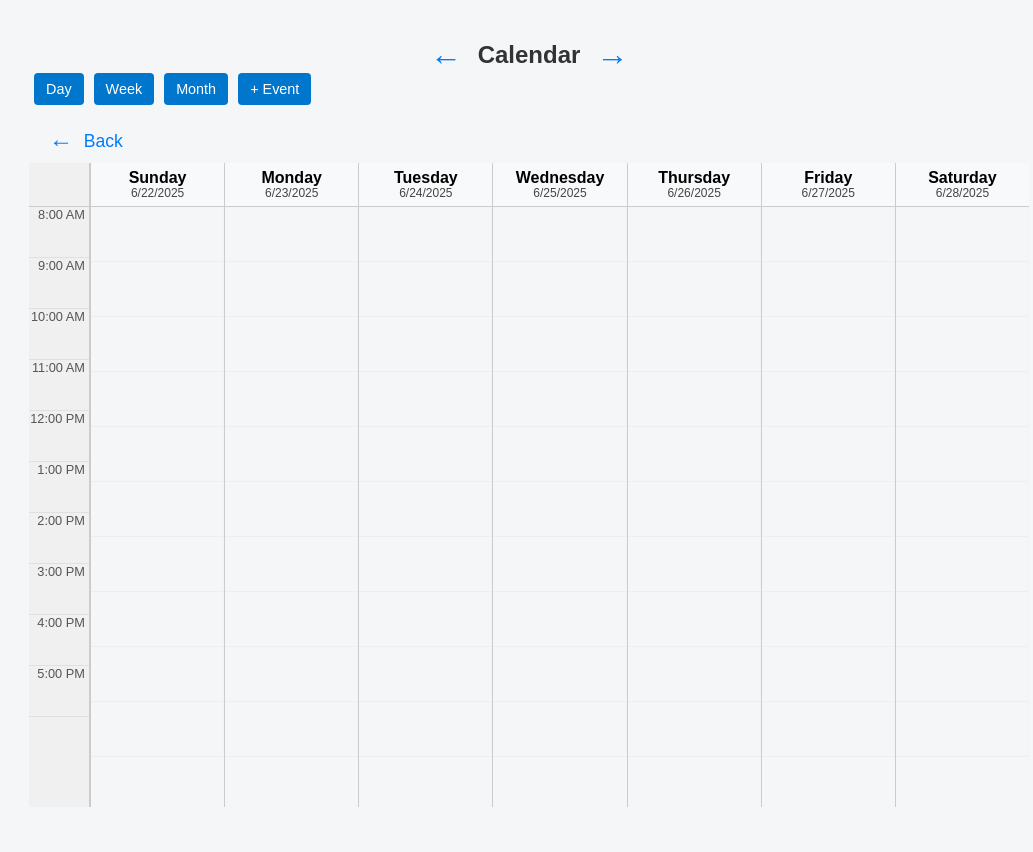
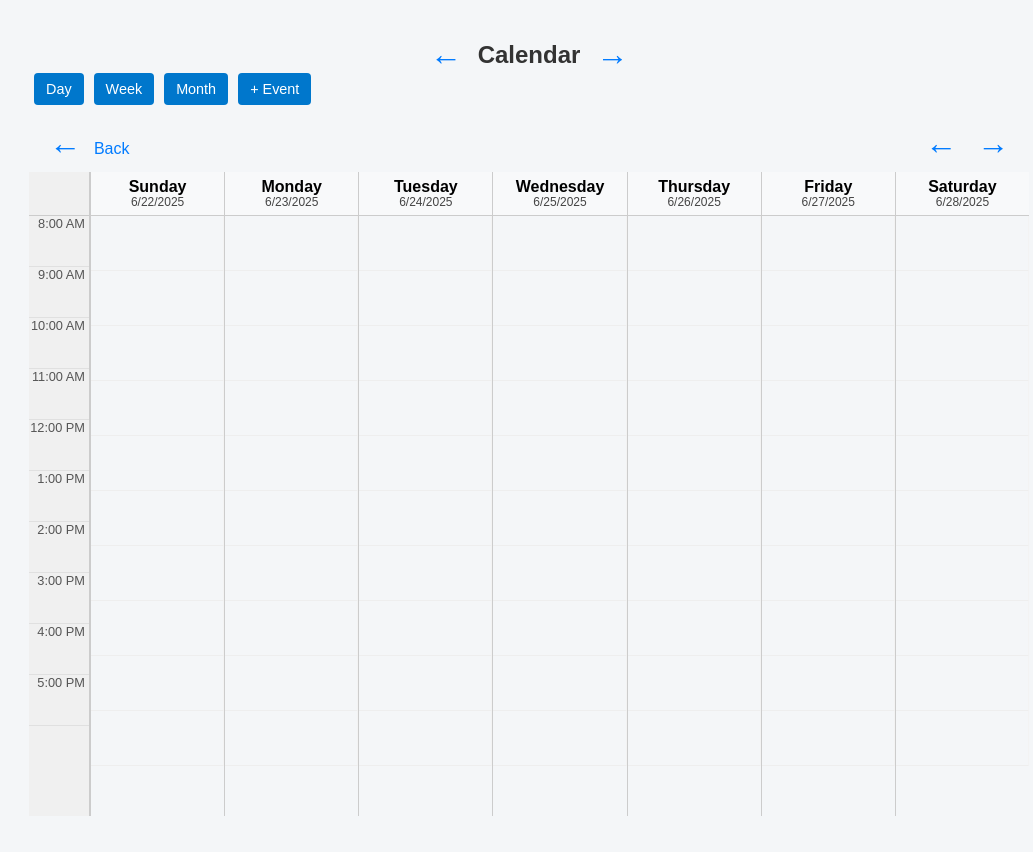
Before and after one commit to JMaraglia/crumb-v3, a React (Vite) app: page /calendar in a window 1280 px wide. Shown: the whole page, without its empty margins (111-1144 px from the left). Built offline with nearby package versions, Linux system fonts and the light colour scheme.

Commit message:
EVENTS/BACKBUTTON AND SIDE BUTTONS FIXED

```diff
--- a/src/CalendarPage.css
+++ b/src/CalendarPage.css
@@ -24,6 +24,9 @@
   font-size: 2rem;
   cursor: pointer;
   user-select: none;
+  background: none;
+  border: none;
+  padding: 0;
 }
 
 /* 🔽 KEEPING YOUR ORIGINAL BUTTONS IN CASE YOU REUSE THEM ELSEWHERE */
--- a/src/CalendarPage.jsx
+++ b/src/CalendarPage.jsx
@@ -11,7 +11,6 @@ function MonthView() {
   return <div className="calendar-placeholder">Month View (Coming Soon)</div>;
 }
 
-// 🔁 Fix ReferenceError
 const getStartOfWeek = (date) => {
   const d = new Date(date);
   d.setDate(d.getDate() - d.getDay());
@@ -149,16 +148,12 @@ function CalendarPage({ itinerary }) {
             itinerary={itinerary}
             customEvents={customEvents}
             onEdit={openModalToEdit}
-            onDoubleClick={(day, hour) => {
-              const targetDate = new Date(currentWeekStart);
-              targetDate.setDate(currentWeekStart.getDate() + ['Sunday','Monday','Tuesday','Wednesday','Thursday','Friday','Saturday'].indexOf(day));
-              const formattedDate = targetDate.toISOString().split('T')[0];
-
+            onDoubleClick={(event) => {
               setEventData(prev => ({
                 ...prev,
-                date: formattedDate,
-                time: `${hour}:00`,
-                endTime: `${parseInt(hour) + 1}:00`
+                date: event.date,
+                time: event.time,
+                endTime: `${parseInt(event.time.split(':')[0]) + 1}:00`,
               }));
               setEditingEvent(null);
               setShowAddModal(true);
--- a/src/WeekView.css
+++ b/src/WeekView.css
@@ -8,14 +8,7 @@
   font-family: sans-serif;
 }
 
-/* ✅ NEW: Back Arrow Row (matches other arrows exactly) */
-.week-back-nav {
-  display: flex;
-  align-items: center;
-  padding: 12px 16px 4px;
-  font-size: 1.1rem;
-}
-
+/* Back Arrow and Nav Arrows */
 .back-text {
   margin-left: 4px;
   font-weight: 500;
@@ -37,6 +30,7 @@
   user-select: none;
 }
 
+/* Header */
 .week-header {
   display: flex;
   background-color: #f8f9fa;
@@ -77,6 +71,7 @@
   color: #444;
 }
 
+/* Body */
 .week-body {
   display: flex;
   height: 600px;
@@ -119,6 +114,7 @@
   cursor: pointer; /* ✅ double-click support */
 }
 
+/* Events */
 .event-entry {
   position: absolute;
   left: 2px;
--- a/src/WeekView.jsx
+++ b/src/WeekView.jsx
@@ -18,8 +18,8 @@ function WeekView({ itinerary = {}, customEvents = [], onEdit, onDoubleClick })
   const [weekOffset, setWeekOffset] = useState(0);
 
   const getStartOfWeek = () => {
-    const base = new Date(2025, 5, 22);
-    base.setDate(base.getDate() + weekOffset * 7);
+    const base = new Date();
+    base.setDate(base.getDate() - base.getDay() + weekOffset * 7); // Start of week logic
     base.setHours(0, 0, 0, 0);
     return base;
   };
@@ -109,14 +109,26 @@ function WeekView({ itinerary = {}, customEvents = [], onEdit, onDoubleClick })
 
   return (
     <div className="week-view">
-      {/* ← Back Arrow */}
-      <div style={{ padding: '10px 20px' }}>
-        <span
-          className="nav-arrow"
-          onClick={() => navigate(-1)}
-        >
-          ← <span className="back-text">Back</span>
+      {/* Top Nav with Arrows and Back */}
+      <div style={{ display: 'flex', justifyContent: 'space-between', alignItems: 'center', padding: '10px 20px' }}>
+        <span className="calendar-nav-arrow" onClick={() => navigate(-1)}>
+          ← <span style={{ fontSize: '1rem', marginLeft: '4px' }}>Back</span>
         </span>
+        <div>
+          <span
+            className="calendar-nav-arrow"
+            onClick={() => setWeekOffset(prev => prev - 1)}
+            style={{ marginRight: '20px' }}
+          >
+            ←
+          </span>
+          <span
+            className="calendar-nav-arrow"
+            onClick={() => setWeekOffset(prev => prev + 1)}
+          >
+            →
+          </span>
+        </div>
       </div>
 
       {/* Day Headers */}
```
